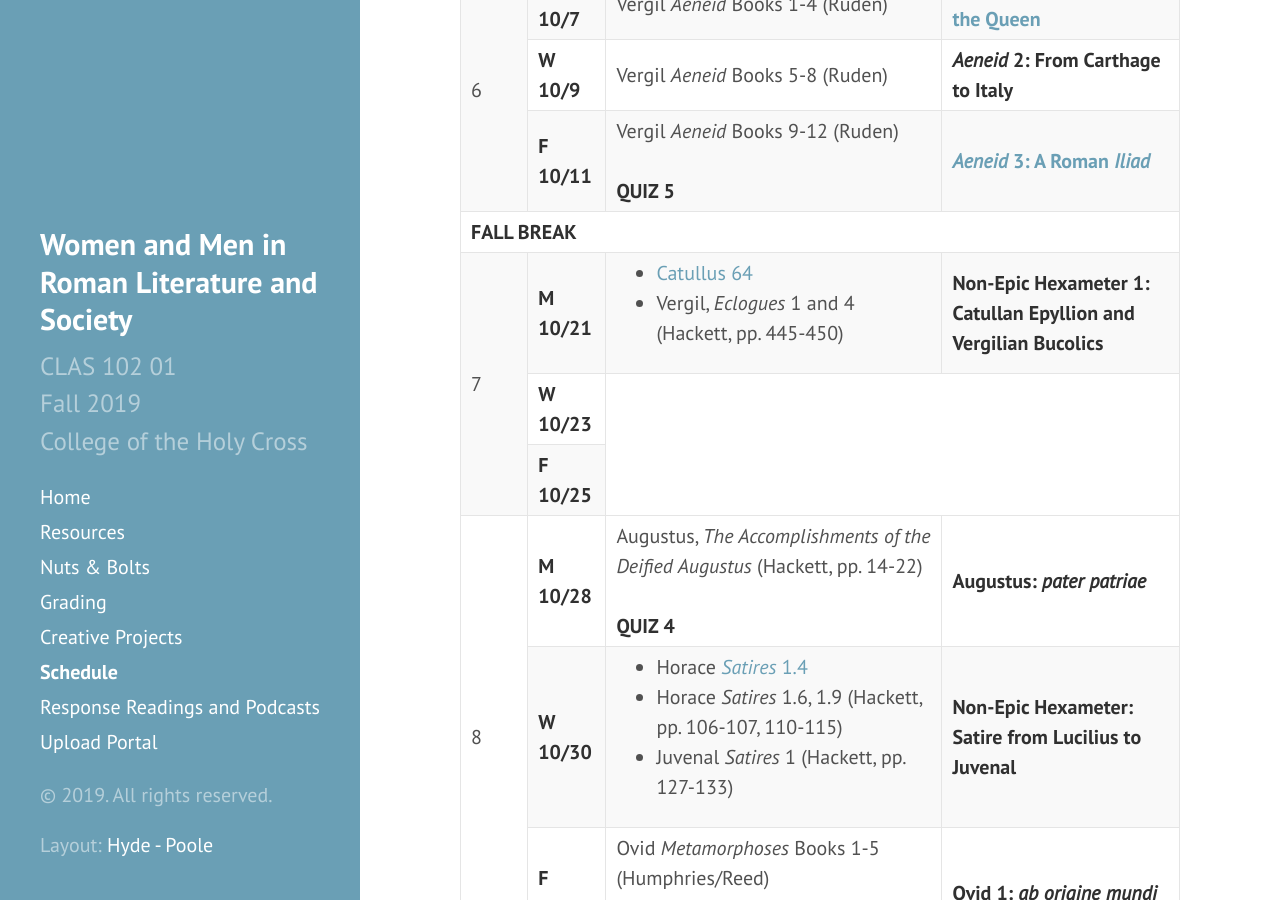
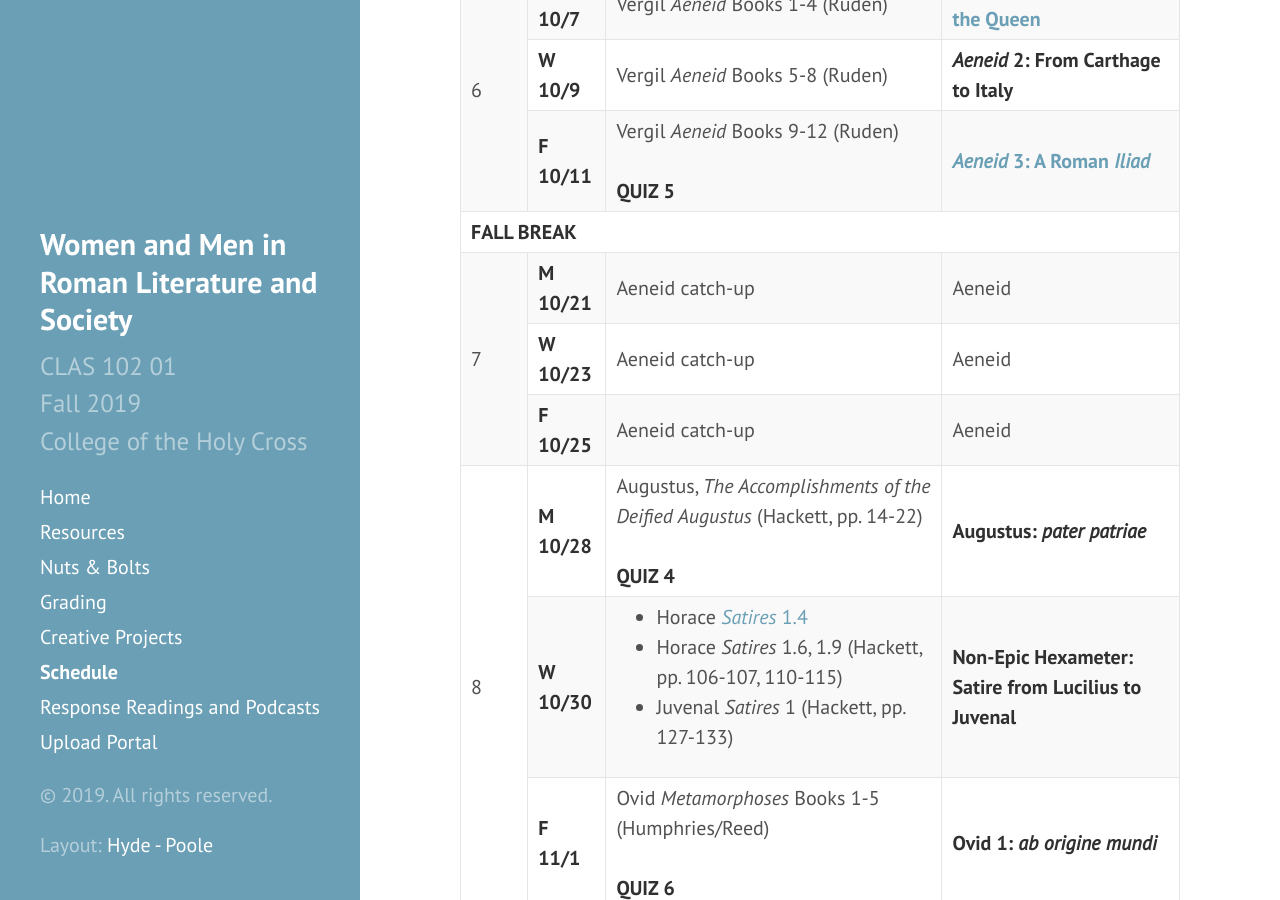
Before and after one commit to DLibatique/CLAS102-F19, a Jekyll site: the page built from _pages/6-schedule.md, in a window 1280 px wide and 900 px high, scrolled down 2187 px. Built offline with Jekyll 4.4.1, drawn with Linux system fonts in a browser that asks for light colours.

Commit message:
updated schedule

```diff
--- a/_pages/6-schedule.md
+++ b/_pages/6-schedule.md
@@ -147,6 +147,9 @@ All assignments listed below should be completed by the date on which they’re
         <tr> <!--Week 7 start-->
             <td rowspan="3">7</td>
             <td><strong>M 10/21</strong></td>
+            <td>Aeneid catch-up</td>
+            <td>Aeneid</td>
+            <!-- old
             <td>
               <ul>
                 <li><a href="https://www.poetryintranslation.com/PITBR/Latin/Catullus.php#anchor_Toc531846789">Catullus 64</a></li>
@@ -154,14 +157,17 @@ All assignments listed below should be completed by the date on which they’re
               </ul>
             </td>
             <td><strong>Non-Epic Hexameter 1: Catullan Epyllion and Vergilian Bucolics</strong></td>
+            -->
         </tr>
         <tr>
             <td><strong>W 10/23</strong></td>
-
+            <td>Aeneid catch-up</td>
+            <td>Aeneid</td>
         </tr>
         <tr>
             <td><strong>F 10/25</strong></td>
-
+            <td>Aeneid catch-up</td>
+            <td>Aeneid</td>
         </tr>
 
         <tr> <!--Week 8 start-->
```
